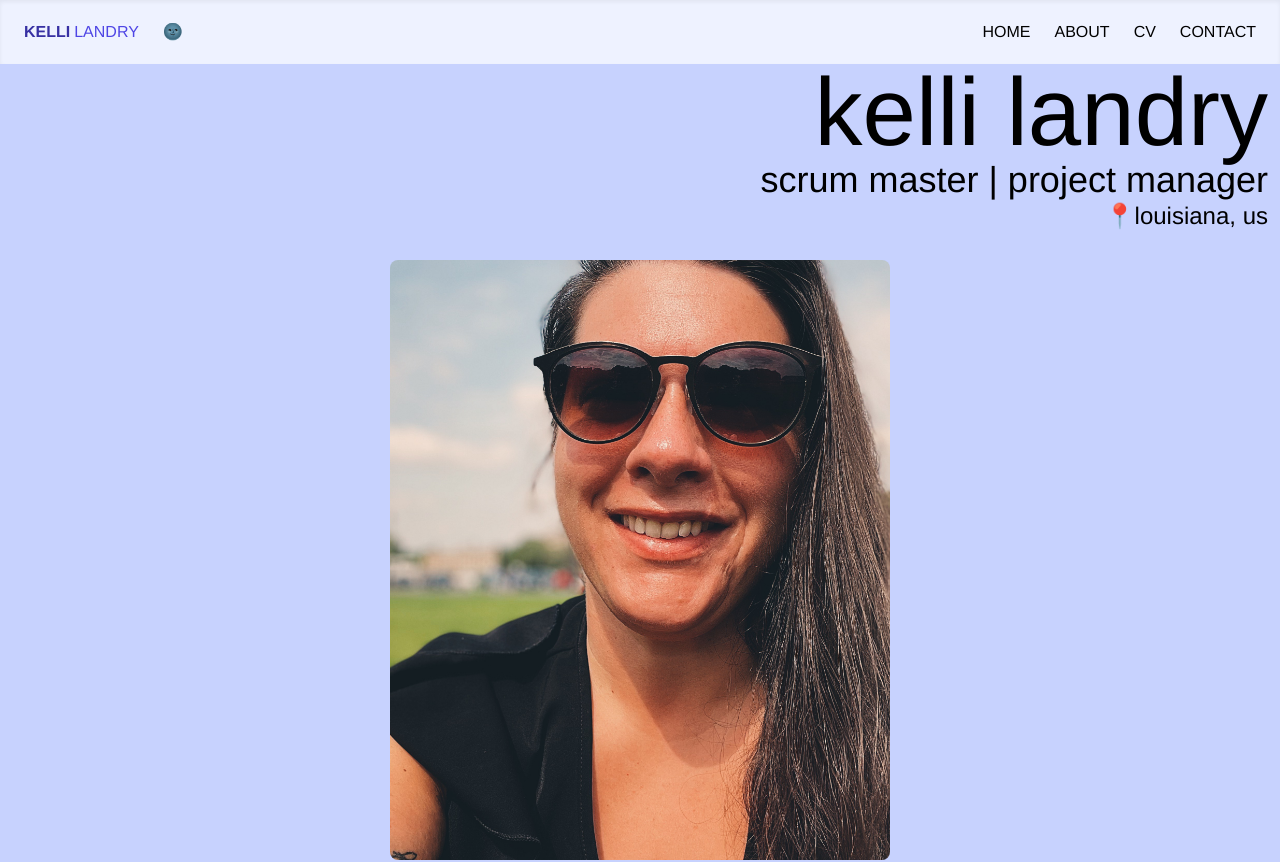
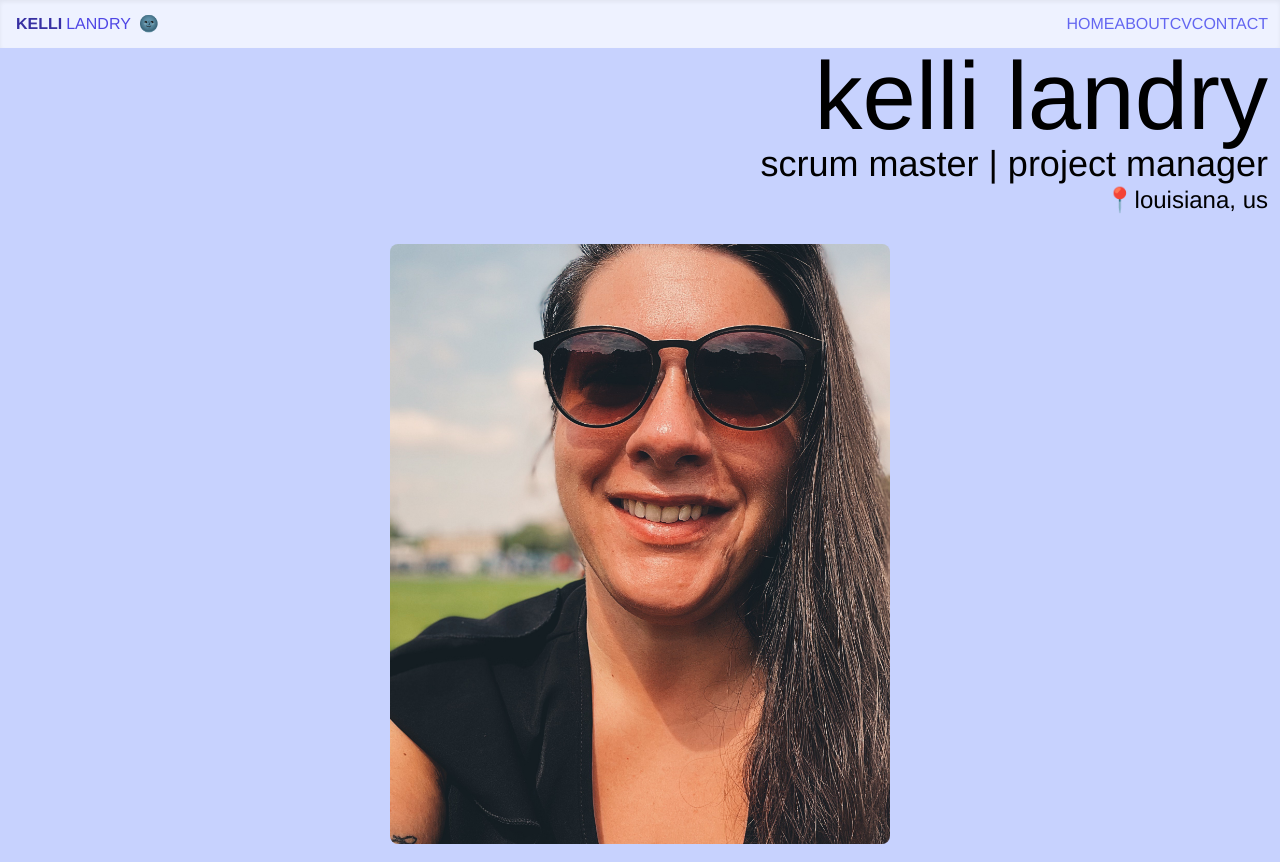
Before and after one commit to kel7774/kellidev, a Next.js app: page / in a window 1280 px wide. Shown: the top 862 px of the page. Built offline with nearby package versions, Linux system fonts and the light colour scheme.

Commit message:
took out critical issues, updated react and nextjs, removed old packages, having issues styling navbar with spacing

```diff
--- a/components/PostPreview.js
+++ b/components/PostPreview.js
@@ -13,18 +13,28 @@ function PostPreview({ posts }) {
           </div>
           <div className="xs:mt-5 xs:text-center">
             <p className='dark:text-indigo-50 mb-4'>📅 {formatDate(post.date)}</p>
-            <Link key={post.id} as={`/posts/${post.slug}`} href='/posts/[slug]' passHref>
-              <a className='cursor-pointer font-bold text-4xl dark:text-indigo-50 dark:hover:text-indigo-300'>🖋 {post.title}</a>
+            <Link
+              key={post.id}
+              as={`/posts/${post.slug}`}
+              href='/posts/[slug]'
+              passHref
+              className='cursor-pointer font-bold text-4xl dark:text-indigo-50 dark:hover:text-indigo-300'>
+              🖋 {post.title}
             </Link>
             <p className='text-xl mb-4 dark:text-indigo-50'>{post.excerpt}</p>
-            <Link key={post.id} as={`/posts/${post.slug}`} href='/posts/[slug]' passHref>
-              <a className='cursor-pointer font-bold text-xl dark:text-indigo-50 underline hover:no-underline xs:pb-5'>read more</a>
+            <Link
+              key={post.id}
+              as={`/posts/${post.slug}`}
+              href='/posts/[slug]'
+              passHref
+              className='cursor-pointer font-bold text-xl dark:text-indigo-50 underline hover:no-underline xs:pb-5'>
+              read more
             </Link>
           </div>
         </section>
       ))}
     </div>
-  )
+  );
 }
 
 
--- a/layout/MainNavigation.js
+++ b/layout/MainNavigation.js
@@ -8,51 +8,48 @@ export default function MainNavigation () {
 
   const [colorTheme, setTheme] = useDarkMode()
 
-  const handleClick = () => {
-    setActive(!active)
-  }
-
   return (
     <>
       <nav className='flex items-center flex-wrap bg-indigo-50 dark:bg-indigo-800 shadow-inner p-3 sticky top-0 z-50'>
-        <Link href='/'>
-          <a className='inline-flex items-center p-2 mr-4 navBar'>
-            <span className='font-bold text-indigo-800 dark:text-indigo-100 uppercase mx-1'>Kelli</span><span className='font-nav text-indigo-600 dark:text-indigo-300  uppercase'>Landry</span>
-          </a>
+        <Link href='/' className='inline-flex items-center p-2 mr-4'>
+          <span className='navBar font-bold text-indigo-800 dark:text-indigo-100 uppercase mx-1'>Kelli</span>
         </Link>
+
+        <Link href='/' className='inline-flex items-center p-2 mr-4 lg:hidden'>
+          <span className='navBar font-nav text-indigo-600 dark:text-indigo-300 uppercase'>Landry</span>
+        </Link>
+
         {colorTheme === "light" ? (
-          <button onClick={() => setTheme("light")}>☀️</button>
+          <button className="ml-2" onClick={() => setTheme("light")}>☀️</button>
           ) : (
-          <button onClick={() => setTheme("dark")}>🌚</button>
+          <button className="ml-2" onClick={() => setTheme("dark")}>🌚</button>
         )}
-        <button className='inline-flex p-3 hover:bg-white dark:hover:bg-indigo-800 rounded lg:hidden text-white ml-auto hover:text-white outline-none' onClick={handleClick}>
-        📂
-        </button>
-        <div className={`${active ? '' : 'hidden'} w-full lg:inline-flex lg:flex-grow lg:w-auto`}>
-          <div className='lg:inline-flex lg:flex-row lg:ml-auto lg:w-auto w-full lg:items-center items-start  flex flex-col lg:h-auto'>
-            <Link href='/'>
-              <a className='navBar uppercase lg:inline-flex lg:w-auto w-full px-3 py-2 rounded text-black items-center justify-center dark:text-indigo-100'>
-                Home
-              </a>
+
+          <div className='lg:inline-flex lg:flex-row lg:ml-auto lg:w-auto w-full lg:items-center items-start  flex flex-col lg:h-auto uppercase navBar'>
+            <Link
+              href='/'
+              className='mr-2'
+            >
+              Home
             </Link>
-            <Link href='/about'>
-              <a className='navBar uppercase lg:inline-flex lg:w-auto w-full px-3 py-2 rounded text-black items-center justify-center dark:text-indigo-100'>
-                About
-              </a>
+            <Link
+              href='/about'
+            >
+              About
             </Link>
-            <Link href='/cv'>
-              <a className='navBar uppercase lg:inline-flex lg:w-auto w-full px-3 py-2 rounded text-black items-center justify-center dark:text-indigo-100'>
-                CV
-              </a>
+            <Link
+              href='/cv'
+            >
+              CV
             </Link>
-            <Link href='/contact'>
-              <a className='navBar uppercase lg:inline-flex lg:w-auto w-full px-3 py-2 rounded text-black items-center justify-center dark:text-indigo-100'>
-                Contact
-              </a>
+            <Link
+              href='/contact'
+            >
+              Contact
             </Link>
           </div>
-        </div>
+
       </nav>
     </>
-  )
+  );
 }
--- a/package.json
+++ b/package.json
@@ -26,8 +26,7 @@
     "react-dom": "17.0.2",
     "react-hook-form": "^7.9.0",
     "reading-time": "^1.5.0",
-    "sass": "^1.41.0",
-    "styled-components": "^5.3.3"
+    "sass": "^1.41.0"
   },
   "devDependencies": {
     "@types/react": "^17.0.11",
```
Also changed, not shown: 1 other file (tests, documents, lock files or other folders).
